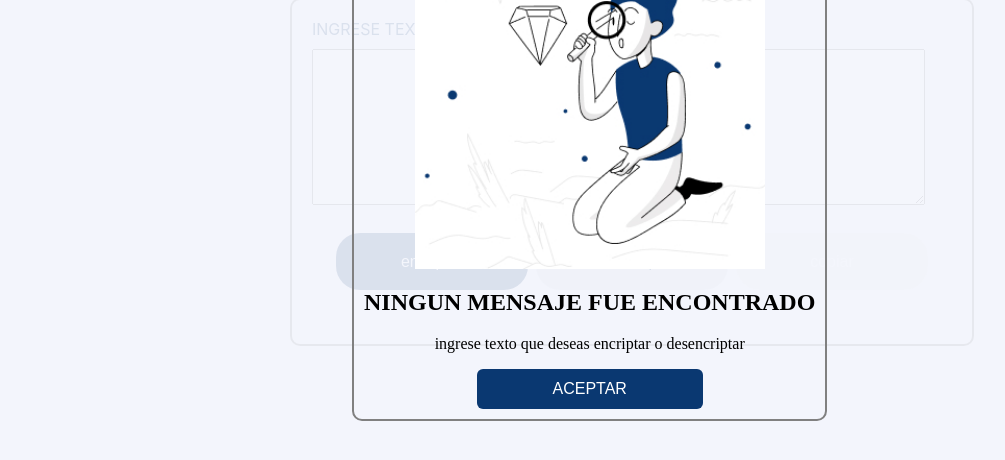
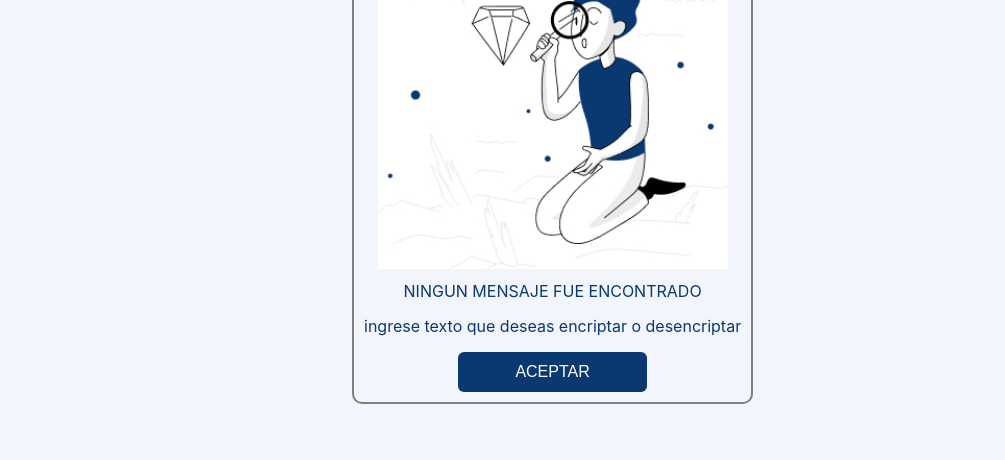
Before and after one commit to danielcarz/Encriptador_de_texto_ONE_oracle-, a plain HTML site: page index.html in a window 1280 px wide. Both pictures are taken after a click on the button "encriptar". Shown: the part 86-546 px from the top of the page, without its empty margins (8-1013 px from the left). Drawn offline with Linux system fonts and the light colour scheme.

Commit message:
MENSAJE NO ENCONTRADO: cambio de color de letras

```diff
--- a/index.js
+++ b/index.js
@@ -28,7 +28,7 @@ function encriptar_texto (){
     console.log('list text es:', list_text)
     if(list_text[0] === ''){
         no_hay_mensaje.style.display = 'flex'
-        encriptador_container.style.opacity = '0.1'
+        encriptador_container.style.opacity = '0.0'
     }
 
 
--- a/styles.css
+++ b/styles.css
@@ -68,13 +68,13 @@ body{
     border-radius: 6px;
     background: #0A3871;
 }
-.info_mensaje_no_encontrado_p_h2 h2 p{
+.info_mensaje_no_encontrado_p_h2 h2, p{
     font-family: 'Inter';
     font-style: normal;
     font-weight: 400;
     font-size: 16px;
     line-height: 19px;
-    background: #0A3871;
+    color: #0A3871;
 }
 .encripted{
     margin-top: 10px;
```
